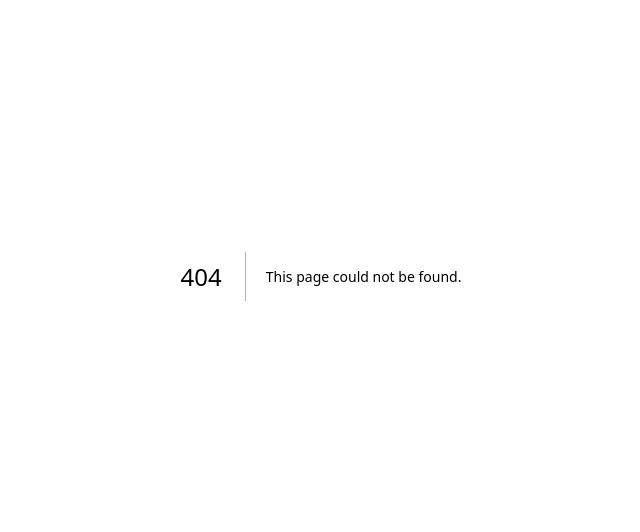
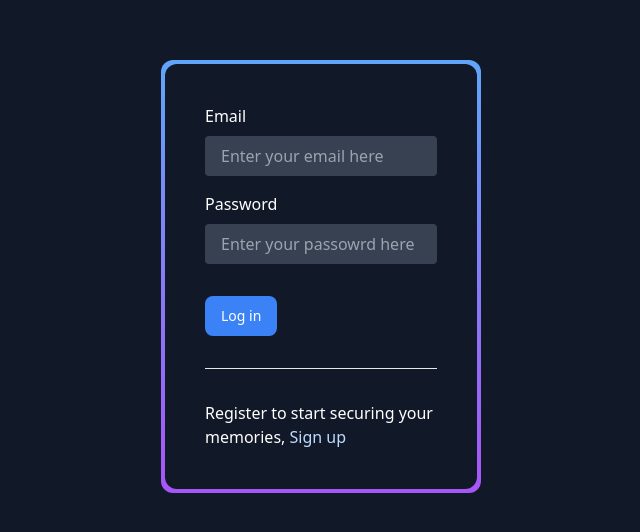
Before and after one commit to pranav605/journal, a Next.js app: page /login in a window 1280 px wide. Before the commit this address had no page. Shown: the part 124-656 px from the top of the page, without its empty margins (319-959 px from the left). Built offline with nearby package versions, Linux system fonts and the light colour scheme.

Commit message:
Made login page

```diff
--- /dev/null
+++ b/app/login/page.tsx
@@ -0,0 +1,17 @@
+import Link from "next/link";
+import { Button } from "../ui/button";
+import LoginForm from "../ui/logix-form";
+
+export default function Page() {
+    return (
+        <div className="flex flex-col justify-center items-center h-screen">
+            <div className="bg-transparent rounded-xl bg-gradient-to-b from-blue-400 to-purple-500 bg-clip-border p-1 h-fill w-4/5 md:w-1/4">
+                <div className="bg-gray-900 h-full p-10 rounded-xl">
+                <LoginForm/>
+                <hr className="h-px my-8 bg-gray-200 border-0 dark:bg-gray-700"></hr>
+                <p className="text-l">Register to start securing your memories, <Link href={'/signup'} className="text-blue-200">Sign up</Link></p>
+                </div>
+            </div>
+        </div>
+    )
+}
--- a/app/page.tsx
+++ b/app/page.tsx
@@ -4,26 +4,47 @@ import Link from "next/link";
 export default function Home() {
   return (
     <main className="min-h-screen bg-gray-900 text-gray-100">
+      <nav aria-label="Global" className="fixed z-50 bg-opacity-50 backdrop-blur-sm md:bg-opacity-100 md:backdrop-blur-none flex w-full items-center justify-between p-6 lg:px-8">
+        <div className="flex lg:flex-1">
+          <Link href="#" className="-m-1.5 p-1.5">
+            <Image
+              src={'/logo.png'}
+              width={100}
+              height={60}
+              alt="Journal"
+            />
+          </Link>
+        </div>
+
+        <div className="lg:flex lg:flex-1 lg:justify-end">
+          <Link
+              href="/login"
+              className="px-6 py-3 font-semibold text-gray-400 "
+            >
+              Log in <span aria-hidden="true">&rarr;</span>
+            </Link>
+        </div>
+      </nav>
       {/* Hero Section */}
       <div className="flex mx-auto h-screen justify-center items-center px-4 py-16">
         <div className="flex flex-col items-center text-center space-y-6">
-          <h1 className="text-5xl p-8 w-4/5 md:text-6xl font-bold bg-gradient-to-r from-blue-400 to-purple-500 bg-clip-text text-transparent">
+          <h1 className="text-3xl p-8 w-4/5 md:text-6xl font-bold bg-gradient-to-r from-blue-400 to-purple-500 bg-clip-text text-transparent">
             Your stories, your memories, secure and with you forever – start journaling for free today
           </h1>
-          <p className="text-xl text-gray-400 max-w-2xl">
+          <p className="md:text-xl text-gray-400 max-w-2xl">
             Your personal space for self-reflection, growth, and mindful journaling.
             Start your journey today.
           </p>
           <div className="flex gap-4 mt-8">
             <Link
               href="/signup"
-              className="px-6 py-3 bg-blue-500 text-white font-semibold rounded-lg hover:bg-blue-600 transition duration-300"
+              className="text-sm md:text-xl px-6 py-3 bg-blue-500 text-white font-semibold rounded-lg hover:bg-blue-600 transition duration-300"
             >
               Get Started - It's Free
             </Link>
             <Link
               href="/demo"
-              className="px-6 py-3 bg-gray-800 text-gray-300 font-semibold rounded-lg hover:bg-gray-700 transition duration-300"
+              className="text-sm md:text-xl px-6 py-3 bg-gray-800 text-gray-300 font-semibold rounded-lg hover:bg-gray-700 transition duration-300"
             >
               View Demo
             </Link>
@@ -54,19 +75,19 @@ export default function Home() {
       <section className="bg-gray-900 py-20">
         <div className="flex flex-col justify-center items-center mx-auto px-4">
           <div className="bg-gradient-to-r from-blue-400 to-purple-400 bg-clip-text text-transparent h-auto p-5">
-            <h1 className="text-5xl text-center font-bold ">Start your journey today</h1>
+            <h1 className="text-3xl md:text-5xl text-center font-bold ">Start your journey today</h1>
           </div>
-          <p className="text-xl text-gray-400 max-w-2xl text-center">Journaling is a proven way to completely change your life, especially when you stick with it over time. Each time you write you'll get unparalleled clarity and life perspective.</p>
+          <p className="text-base md:text-xl text-gray-400 max-w-2xl text-center">Journaling is a proven way to completely change your life, especially when you stick with it over time. Each time you write you'll get unparalleled clarity and life perspective.</p>
         </div>
         <div className="container mx-auto px-4">
           <div className="grid md:grid-cols-2 pt-10">
             <div className="flex flex-col justify-center items-start">
-              <h2 className="text-3xl font-bold text-gray-400">1. Start Writing</h2>
-              <p className="text-xl text-gray-400 pt-3">All you have to do is start. Take 5 minutes to write in your journal about how you're feeling or reflect on the day.</p>
-              <h2 className="text-3xl font-bold text-gray-400 pt-8">2. Keep it going</h2>
-              <p className="text-xl text-gray-400 pt-3">The more you write the easier it will be. Set reminders to keep a regular daily, weekly, or monthly cadence.</p>
-              <h2 className="text-3xl font-bold text-gray-400 pt-8">3. Reflect and grow</h2>
-              <p className="text-xl text-gray-400 pt-3">Links to your entries will be sent to you in the future so you can get see through clear window into the past.</p>
+              <h2 className="text-base md:text-3xl font-bold text-gray-400">1. Start Writing</h2>
+              <p className="text-sm md:text-xl text-gray-400 pt-3">All you have to do is start. Take 5 minutes to write in your journal about how you're feeling or reflect on the day.</p>
+              <h2 className="text-base md:text-3xl font-bold text-gray-400 pt-8">2. Keep it going</h2>
+              <p className="text-sm md:text-xl text-gray-400 pt-3">The more you write the easier it will be. Set reminders to keep a regular daily, weekly, or monthly cadence.</p>
+              <h2 className="text-base md:text-3xl font-bold text-gray-400 pt-8">3. Reflect and grow</h2>
+              <p className="text-sm md:text-xl text-gray-400 pt-3">Links to your entries will be sent to you in the future so you can get see through clear window into the past.</p>
             </div>
             <div className="flex flex-col justify-center items-center">
               <Image
@@ -74,7 +95,7 @@ export default function Home() {
                 alt="Journal image"
                 width={600}
                 height={600}
-                className="rounded-xl"
+                className="h-2/3 md:h-auto rounded-xl"
               />
             </div>
           </div>
--- /dev/null
+++ b/app/ui/button.tsx
@@ -0,0 +1,19 @@
+import clsx from 'clsx';
+
+interface ButtonProps extends React.ButtonHTMLAttributes<HTMLButtonElement> {
+  children: React.ReactNode;
+}
+
+export function Button({ children, className, ...rest }: ButtonProps) {
+  return (
+    <button
+      {...rest}
+      className={clsx(
+        'flex h-10 items-center rounded-lg bg-blue-500 px-4 text-sm font-medium text-white transition-colors hover:bg-blue-400 focus-visible:outline focus-visible:outline-2 focus-visible:outline-offset-2 focus-visible:outline-blue-500 active:bg-blue-600 aria-disabled:cursor-not-allowed aria-disabled:opacity-50',
+        className,
+      )}
+    >
+      {children}
+    </button>
+  );
+}
--- /dev/null
+++ b/app/ui/logix-form.tsx
@@ -0,0 +1,31 @@
+'use client';
+
+import { Button } from "./button";
+
+export default function LoginForm() {
+    return (
+        <form className="grid grid-cols-1">
+            <label htmlFor="email" className="block">Email</label>
+            <input
+                id="email"
+                type="email"
+                name="email"
+                className="text-white bg-gray-700 rounded h-10 mt-2 px-4 py-2 placeholder-gray-400"
+                placeholder="Enter your email here"
+                required
+            ></input>
+            <label htmlFor="password" className="pt-4 block" >Password</label>
+            <input
+                id="password"
+                type="password"
+                name="password"
+                className="text-white bg-gray-700 rounded h-10 mt-2 px-4 py-2 placeholder-gray-400"
+                placeholder="Enter your passowrd here"
+                required
+            ></input>
+            <Button className="mt-8 max-w-fit">
+                Log in
+            </Button>
+        </form>
+    );
+}
```
Also changed, not shown: package.json (+5 -4 lines), public/logo.png (added), 1 other file (tests, documents, lock files or other folders).
